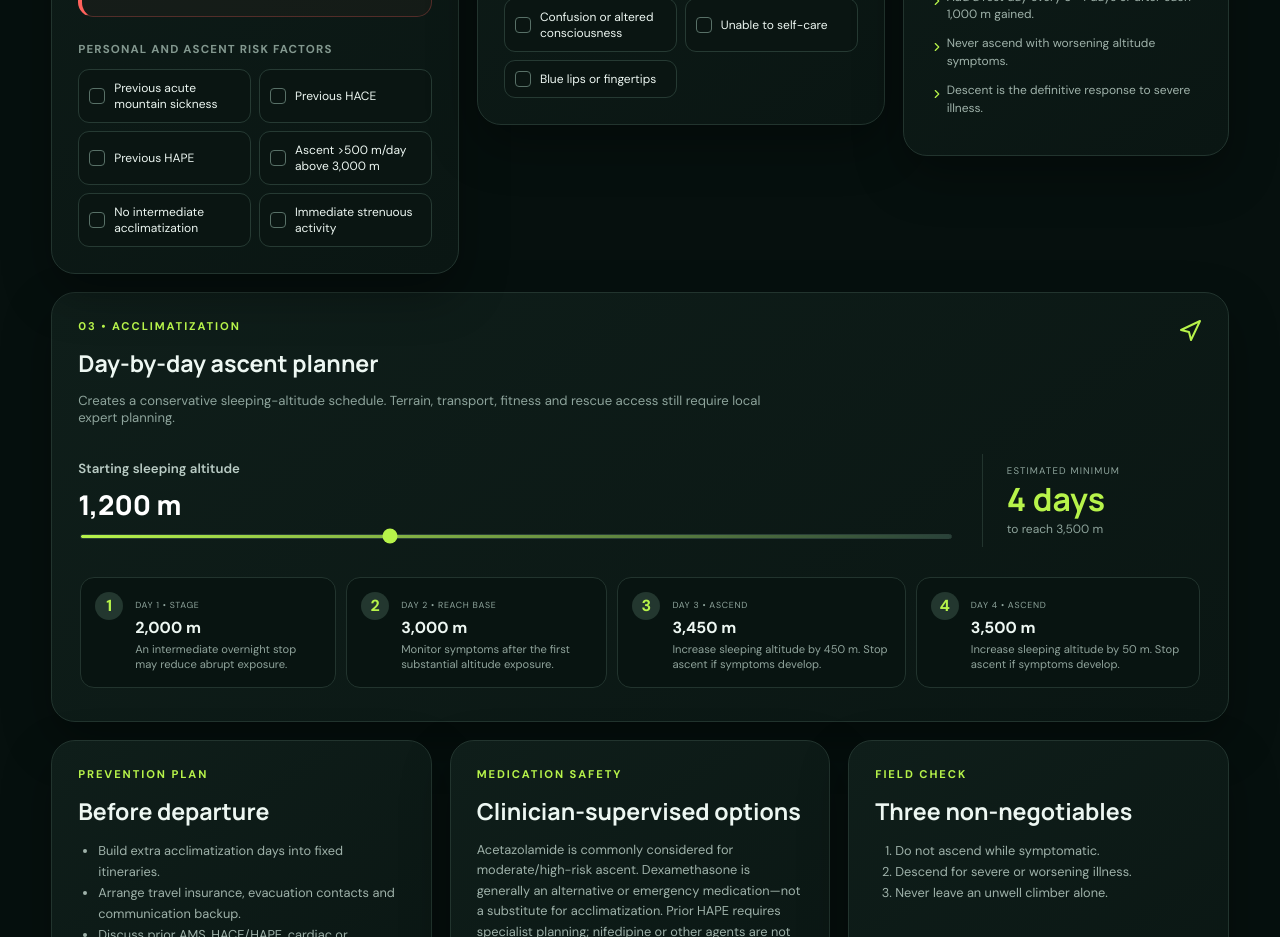
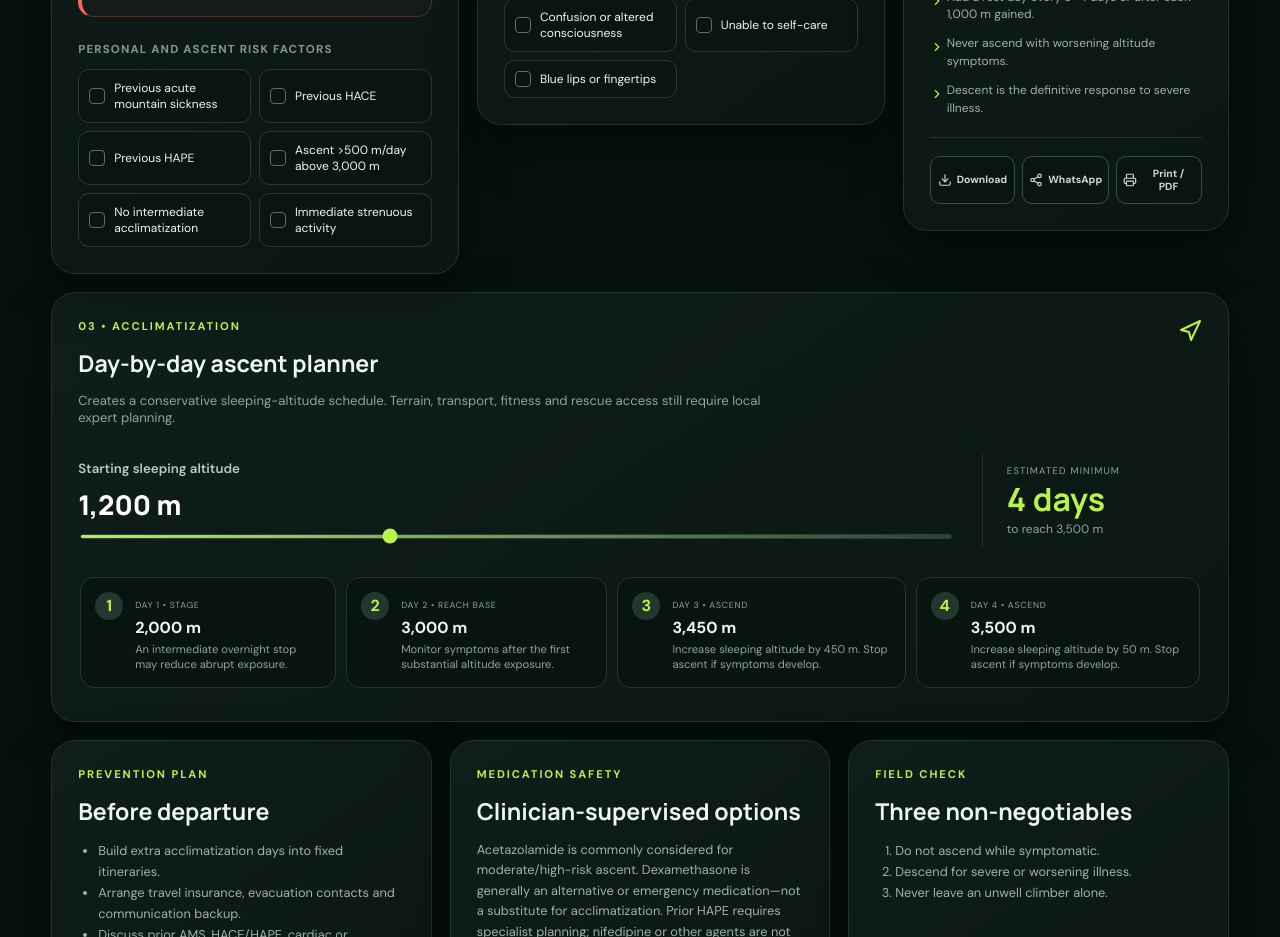
Before and after one commit to shivesh2334-ai/Altitude-c, a React (Vite) app: page / in a window 1280 px wide. Shown: the part 1080-2017 px from the top of the page. Built offline with nearby package versions, Linux system fonts and the light colour scheme.

Commit message:
Add downloadable WhatsApp and print summary report

```diff
--- a/src/App.tsx
+++ b/src/App.tsx
@@ -1,5 +1,5 @@
 import {useMemo,useState} from 'react';
-import {Activity,AlertTriangle,Check,ChevronRight,HeartPulse,MapPin,Mountain,Navigation,ShieldAlert,Stethoscope} from 'lucide-react';
+import {Activity,AlertTriangle,Check,ChevronRight,Download,HeartPulse,MapPin,Mountain,Navigation,Printer,Share2,ShieldAlert,Stethoscope} from 'lucide-react';
 
 type Risk='Minimal'|'Low'|'Moderate'|'High'|'Very High'|'Extreme';
 type Symptom={id:string;label:string;group:'common'|'respiratory'|'danger'};
@@ -51,6 +51,10 @@ export default function App(){
   if(checked.has('headache')&&lake>=3)return{level:'Action required',tone:'warn',title:'Symptoms compatible with AMS',text:'Do not ascend further. Rest, hydrate normally, and reassess. Descend if symptoms worsen or fail to improve.',lake,personal};
   return{level:'Monitor',tone:'safe',title:checked.size?'Symptoms do not meet the screening threshold':'No symptoms selected',text:'Continue gradual ascent only if well. A symptom-free person can still develop altitude illness; reassess regularly.',lake,personal};
  },[altitude,band,checked,profile]);
+ const reportText=()=>{const chosenFactors=history.filter(([id])=>profile.has(id)).map(([,label])=>label);const chosenSymptoms=symptoms.filter(item=>checked.has(item.id)).map(item=>item.label);return [`SAFE2PEAK ALTITUDE SAFETY SUMMARY`,`Generated: ${new Date().toLocaleString()}`,`Destination: ${location||'Not specified'}`,`Altitude: ${altitude.toLocaleString()} m (${Math.round(altitude*3.28084).toLocaleString()} ft)`,`Altitude category: ${band.title}`,`Altitude risk: ${band.risk}`,`Expected oxygen saturation: ${band.oxygen}`,`Personal risk: ${assessment.personal}`,`Assessment: ${assessment.level} — ${assessment.title}`,`Symptom screen: ${assessment.lake}/4`,`Risk factors: ${chosenFactors.length?chosenFactors.join('; '):'None selected'}`,`Symptoms: ${chosenSymptoms.length?chosenSymptoms.join('; '):'None selected'}`,`Recommendation: ${assessment.text}`,``,`SUGGESTED ASCENT SCHEDULE`,...itinerary.map(row=>`Day ${row.day}: ${row.action} — sleep at ${row.altitude.toLocaleString()} m. ${row.note}`),``,`IMPORTANT: Educational screening only; not a diagnosis. Do not ascend with worsening symptoms. Descend immediately and seek urgent help for confusion, loss of coordination, breathlessness at rest, blue lips/fingertips, or pink/frothy sputum.`].join('\n')};
+ const downloadReport=()=>{const blob=new Blob([reportText()],{type:'text/plain;charset=utf-8'});const url=URL.createObjectURL(blob);const link=document.createElement('a');link.href=url;link.download=`safe2peak-${(location||'altitude-report').replace(/[^a-z0-9]+/gi,'-').toLowerCase()}.txt`;link.click();URL.revokeObjectURL(url)};
+ const shareWhatsApp=()=>{const compact=`SAFE2PEAK SUMMARY\n${location||'Destination'}: ${altitude.toLocaleString()} m\nRisk: ${assessment.personal} | ${assessment.level}\n${assessment.title}\n${assessment.text}\n\nEducational guidance only. Severe symptoms require immediate descent and urgent medical/rescue help.`;window.open(`https://wa.me/?text=${encodeURIComponent(compact)}`,'_blank','noopener,noreferrer')};
+ const printReport=()=>{const report=reportText().replace(/[&<>]/g,char=>({'&':'&amp;','<':'&lt;','>':'&gt;'}[char]||char));const popup=window.open('','_blank');if(!popup)return;popup.opener=null;popup.document.write(`<!doctype html><html><head><title>Safe2Peak Summary</title><style>body{font-family:Arial,sans-serif;max-width:800px;margin:40px auto;padding:0 24px;color:#17221e}h1{color:#315e21}pre{white-space:pre-wrap;font:14px/1.55 Arial,sans-serif}.note{border-top:2px solid #315e21;margin-top:24px;padding-top:12px;color:#555}@media print{body{margin:0}}</style></head><body><h1>Safe2Peak</h1><pre>${report}</pre><p class="note">Altitude safety decision support • Easy My Care</p><script>window.onload=()=>window.print()<\/script></body></html>`);popup.document.close()};
  return <div className="app">
   <header><a className="brand" href="#top"><span><Mountain/></span><b>SAFE2PEAK</b></a><div className="medical"><HeartPulse/> Clinical altitude safety</div></header>
   <main id="top">
@@ -75,6 +79,7 @@ export default function App(){
      <p className="eyebrow">YOUR ASSESSMENT</p><div className="status-icon">{assessment.tone==='danger'?<AlertTriangle/>:<ShieldAlert/>}</div><span className="status">{assessment.level}</span><h2>{assessment.title}</h2><p>{assessment.text}</p>
      <dl><div><dt>Altitude risk</dt><dd>{band.risk}</dd></div><div><dt>Personal risk</dt><dd>{assessment.personal}</dd></div><div><dt>Symptom score*</dt><dd>{assessment.lake}/4</dd></div></dl>
      <div className="actions"><h3>Safer-ascent essentials</h3><p><ChevronRight/> Above 3,000 m, increase sleeping altitude by roughly 300–500 m/day.</p><p><ChevronRight/> Add a rest day every 3–4 days or after each 1,000 m gained.</p><p><ChevronRight/> Never ascend with worsening altitude symptoms.</p><p><ChevronRight/> Descent is the definitive response to severe illness.</p></div>
+     <div className="report-actions"><button type="button" onClick={downloadReport}><Download/> Download</button><button type="button" onClick={shareWhatsApp}><Share2/> WhatsApp</button><button type="button" onClick={printReport}><Printer/> Print / PDF</button></div>
     </aside>
    </div>
    <section className="planner panel">
--- a/src/main.tsx
+++ b/src/main.tsx
@@ -1 +1 @@
-import {StrictMode} from 'react'; import {createRoot} from 'react-dom/client'; import App from './App'; import './styles.css'; import './planner.css'; import './location.css'; import './altitude-entry.css'; createRoot(document.getElementById('root')!).render(<StrictMode><App/></StrictMode>);
+import {StrictMode} from 'react'; import {createRoot} from 'react-dom/client'; import App from './App'; import './styles.css'; import './planner.css'; import './location.css'; import './altitude-entry.css'; import './report.css'; createRoot(document.getElementById('root')!).render(<StrictMode><App/></StrictMode>);
--- /dev/null
+++ b/src/report.css
@@ -0,0 +1 @@
+.report-actions{display:grid;grid-template-columns:repeat(3,1fr);gap:7px;margin-top:20px;padding-top:18px;border-top:1px solid var(--line)}.report-actions button{display:flex;align-items:center;justify-content:center;gap:5px;padding:10px 6px;border:1px solid #375047;border-radius:10px;background:#0a1512;color:#cbd9d4;font-size:.65rem;font-weight:800;cursor:pointer}.report-actions button:hover{border-color:var(--lime);color:var(--lime)}.report-actions svg{width:14px;height:14px}@media(max-width:380px){.report-actions{grid-template-columns:1fr}.report-actions button{font-size:.72rem}}
```
